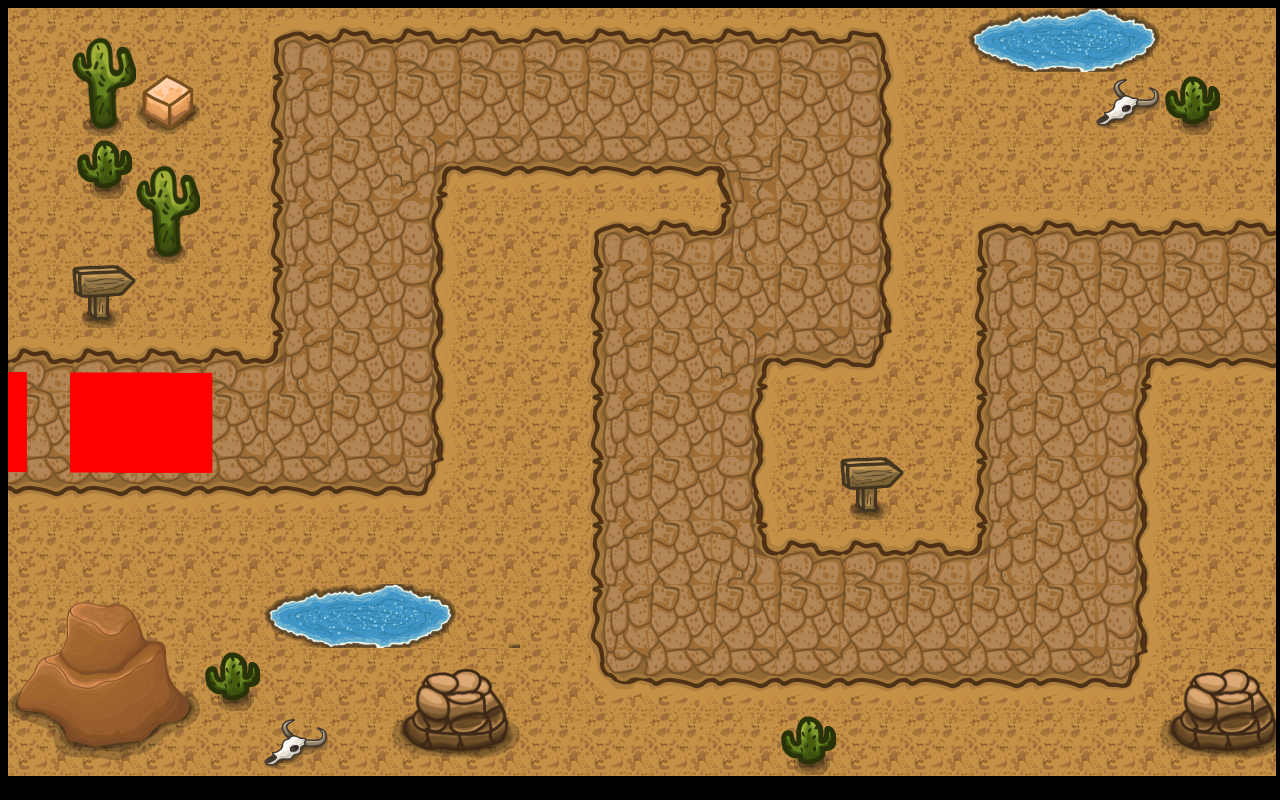
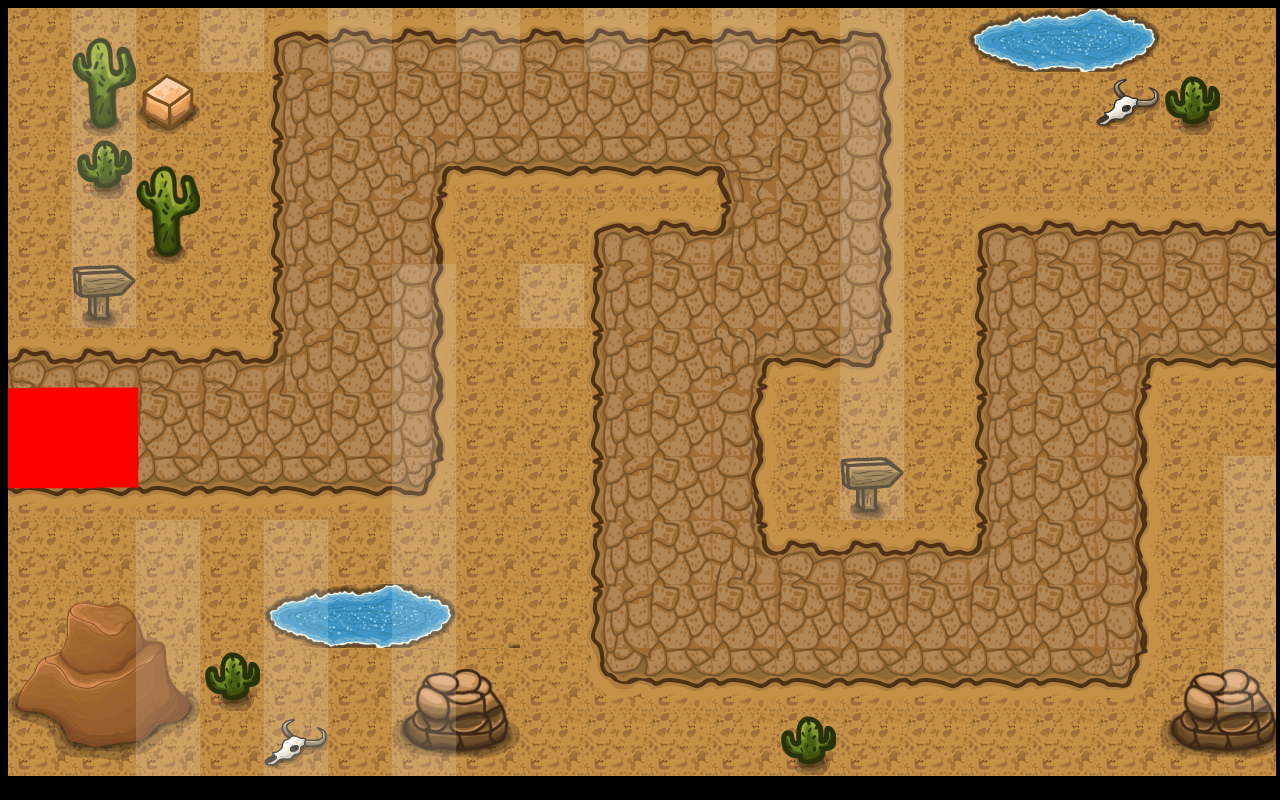
Before and after one commit to DmitryDemidov48/tower, a plain HTML site: page index.html in a window 1280 px wide. Drawn offline with Linux system fonts and the light colour scheme.

Commit message:
placement commit

```diff
--- a/index.html
+++ b/index.html
@@ -5,5 +5,6 @@
 </style>
 
 <canvas></canvas>
+<script src="js/placementTilesData.js"></script>
 <script src="js/waypoints.js"></script>
 <script src="js/index.js"></script>
--- a/js/index.js
+++ b/js/index.js
@@ -7,6 +7,46 @@
 
 
     c.fillRect(0, 0, canvas.width,canvas.height)
+
+
+    const placementTilesData2D = []
+
+    for (let i = 0; i < placementTilesData.length; i += 20) {
+        placementTilesData2D.push(placementTilesData.slice(i, i + 20))
+    }
+
+    class PlacementTile{
+        constructor({position = {x: 0, y: 0 }}) {
+            this.position = position
+            this.size = 64
+            this.color = 'rgba(255,255,255,0.15)'
+        }
+        draw() {
+            c.fillStyle = this.color
+             c.fillRect(this.position.x, this.position.y, this.size, this.size)
+        }
+        update() {
+            this.draw()
+        }
+    }
+    const placementTiles = []
+
+    placementTilesData2D.forEach((row, y) => {
+        row.forEach((symbol, x) => {
+            if (symbol === 14) {
+                placementTiles.push(
+                    new PlacementTile({
+                     position: {
+                         x: x * 64,
+                         y: y * 64
+                     }
+                }))
+
+            }
+        })
+    })
+
+    console.log(placementTiles)
 
     const image =new Image()
     image.onload = () => {
@@ -76,5 +116,16 @@
             enemy.update()
         })
 
+        placementTiles.forEach((tile) => {
+            tile.draw()
+        })
+    }
 
+    const mouse = {
+        x: undefined,
+        y: undefined
     }
+    addEventListener('mousemove', (event) => {
+        mouse.x = event.clientX
+        mouse.y = event.clientY
+    })
--- /dev/null
+++ b/js/placementTilesData.js
@@ -0,0 +1,15 @@
+const placementTilesData =
+    [
+    0, 14, 60, 14, 0, 14, 0, 14, 0, 14, 0, 14, 0, 14, 0, 0, 0, 0, 0, 0,
+    0, 14, 60, 0, 0, 0, 0, 0, 0, 0, 0, 0, 0, 14, 0, 0, 0, 0, 0, 0,
+    0, 14, 60, 0, 0, 0, 0, 0, 0, 0, 0, 0, 0, 14, 0, 0, 0, 0, 0, 0,
+    0, 14, 0, 0, 0, 0, 0, 0, 0, 0, 0, 0, 0, 14, 0, 0, 0, 0, 0, 0,
+    0, 14, 0, 0, 0, 0, 14, 0, 14, 0, 0, 0, 0, 14, 0, 0, 0, 0, 0, 0,
+    0, 0, 0, 0, 0, 0, 14, 0, 0, 0, 0, 0, 0, 14, 0, 0, 0, 0, 0, 0,
+    0, 0, 0, 0, 0, 0, 14, 0, 0, 0, 0, 0, 0, 14, 0, 0, 0, 0, 0, 0,
+    0, 0, 0, 0, 0, 0, 14, 0, 0, 0, 0, 0, 0, 14, 0, 0, 0, 0, 0, 14,
+    0, 0, 14, 0, 14, 0, 14, 0, 0, 0, 0, 0, 0, 0, 0, 0, 0, 0, 0, 14,
+    0, 0, 14, 0, 14, 0, 14, 0, 0, 0, 0, 0, 0, 0, 0, 0, 0, 0, 0, 14,
+    0, 0, 14, 0, 14, 0, 14, 0, 0, 0, 0, 0, 0, 0, 0, 0, 0, 0, 0, 14,
+    0, 0, 14, 0, 14, 0, 14, 0, 0, 0, 0, 0, 0, 0, 0, 0, 0, 0, 0, 0
+]
--- a/js/waypoints.js
+++ b/js/waypoints.js
@@ -1,50 +1,42 @@
 const waypoints =[
 
     {
-            "x":-76.1149653121903,
-            "y":413.958583276824
+        "x":-148.528802320763,
+        "y":431.946006749156
     },
     {
-            "x":355.203171456888,
-            "y":415.293933545459
+        "x":295.542004617844,
+        "y":427.399206678113
     },
     {
-            "x":355.203171456888,
-            "y":82.7917166553649
+        "x":286.448404475756,
+        "y":163.684802557575
     },
     {
-            "x":802.545511449585,
-            "y":86.7977674612696
+        "x":730.519211414363,
+        "y":166.716002604938
     },
     {
-            "x":802.545511449585,
-            "y":287.100307756507
+        "x":730.519211414363,
+        "y":415.274406488663
     },
     {
-            "x":667.675134317459,
-            "y":288.435658025142
+        "x":595.630809306731,
+        "y":413.758806464981
     },
     {
-            "x":669.010484586094,
-            "y":600.907620885713
+        "x":666.86401041975,
+        "y":603.208809425138
     },
     {
-            "x":1064.27416410203,
-            "y":604.913671691617
+        "x":1138.21561778462,
+        "y":604.724409448819
     },
     {
-            "x":1062.93881383339,
-            "y":276.417505607428
+        "x":1112.45041738204,
+        "y":347.072405423006
     },
     {
-            "x":1375.41077669396,
-            "y":273.746805070158
-        },
-        {
-            "x":1379.41682749987,
-            "y":271.076104532888
-        },
-        {
-            "x":1340.69166970946,
-            "y":464.701893484951
+        "x":1411.02362204724,
+        "y":362.228405659819
     }]
```
Lines whose indentation alone changed are shown as unchanged.
